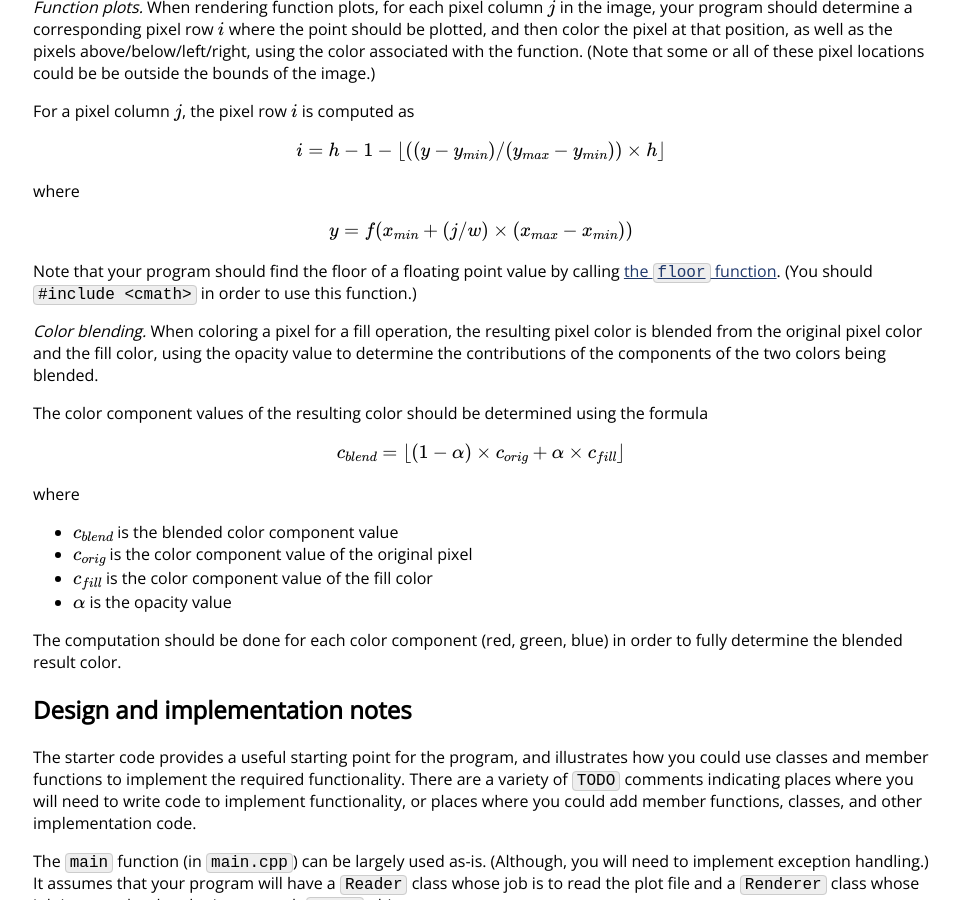
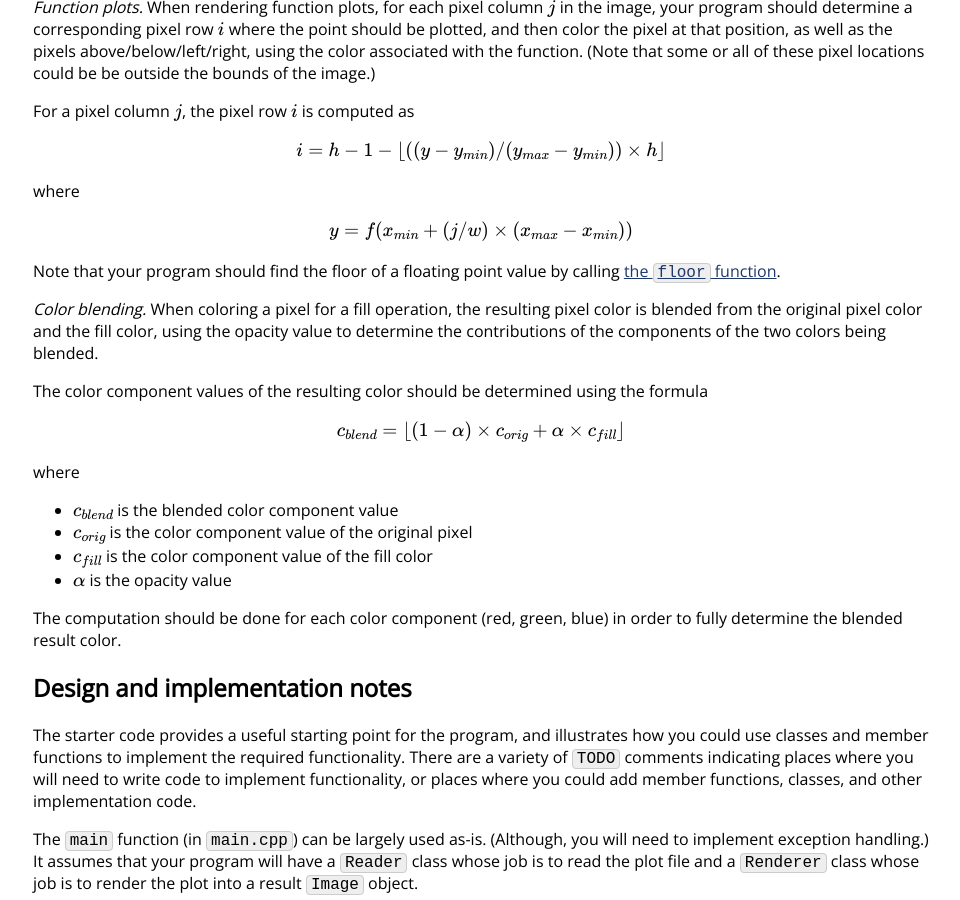
Before and after one commit to vivek-booshan/cs220-sp23, a Jekyll site: the page built from assign/final.md, in a window 1280 px wide and 900 px high, scrolled down 9266 px. Shown: the whole window, without its empty margins (159-1119 px from the left). Built offline with Jekyll 4.4.1, drawn with Linux system fonts in a browser that asks for light colours; some web fonts are replaced; formulas are drawn with MathJax 3.

Commit message:
<cmath> should already be included in the starter code

```diff
--- a/assign/final.md
+++ b/assign/final.md
@@ -485,7 +485,6 @@ $$y = f(x_{min} + (j/w) \times (x_{max} - x_{min}))$$
 
 Note that your program should find the floor of a floating point value
 by calling [the `floor` function](https://linux.die.net/man/3/floor).
-(You should `#include <cmath>` in order to use this function.)
 
 *Color blending.* When coloring a pixel for a fill operation, the resulting
 pixel color is blended from the original pixel color and the fill color,
```
